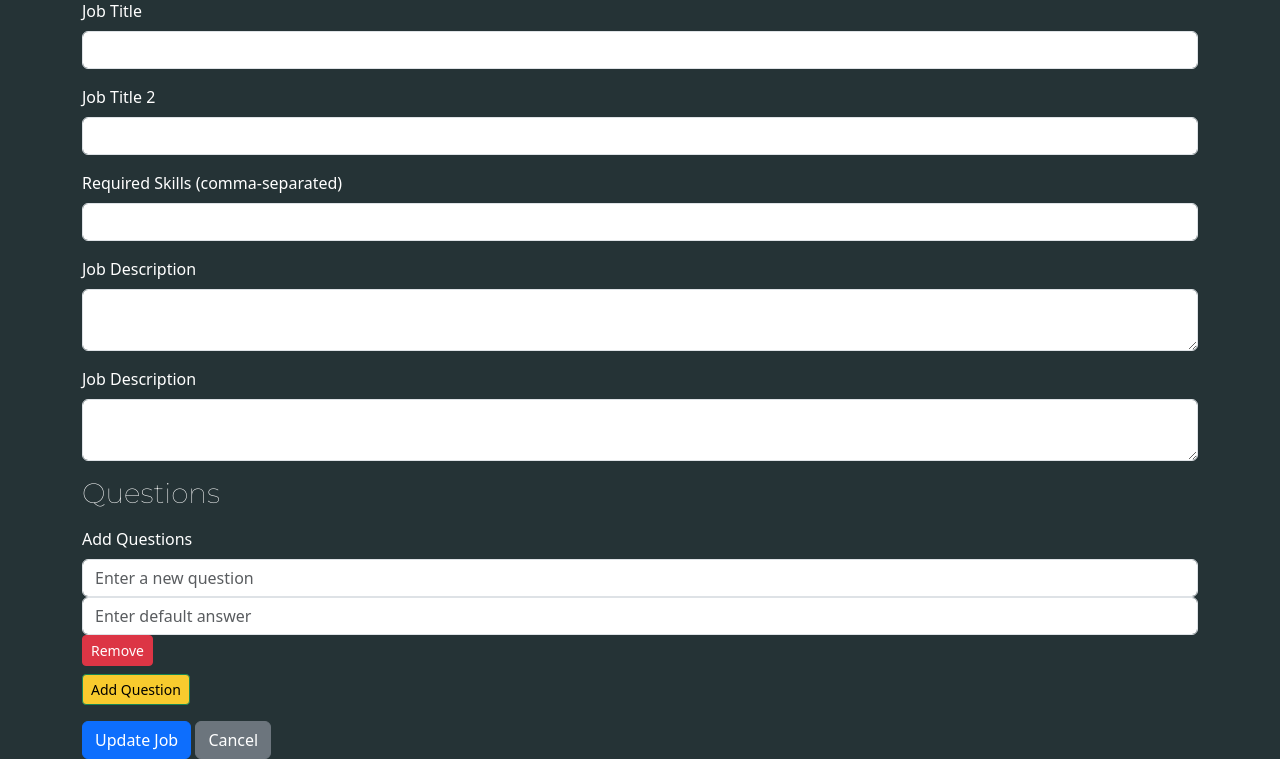
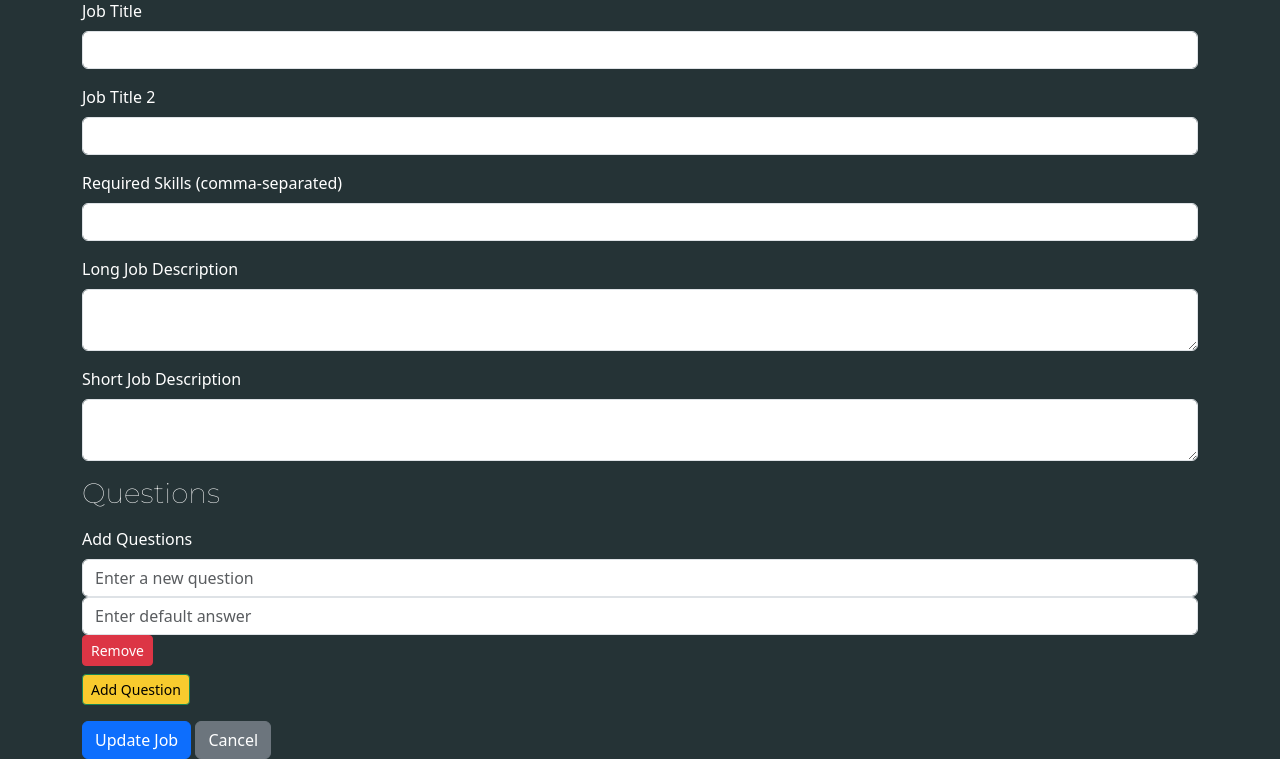
Before and after one commit to harshavardan423/INUKA, a Flask app: template app/templates/edit_job.html in a window 1280 px wide. Shown: the part 95-854 px from the top of the page. Run offline with Flask 3, Linux system fonts and the light colour scheme; the template is opened without the code that fills it, so the values that code supplies are empty; parts of the project's set-up code (start-up, migrations or seed data) failed here and were passed over.

Commit message:
env style_update

```diff
--- a/app/templates/create_job.html
+++ b/app/templates/create_job.html
@@ -46,7 +46,7 @@
 
             <!-- Job Description Textarea -->
             <div class="mb-3">
-                <label for="description" class="form-label">Job Description</label>
+                <label for="description" class="form-label">Long Job Description</label>
                 <textarea class="form-control" id="description" name="description" required wrap="soft"></textarea>
             </div>
 
--- a/app/templates/edit_job.html
+++ b/app/templates/edit_job.html
@@ -42,12 +42,12 @@
             </div>
 
             <div class="mb-3">
-                <label for="description" class="form-label">Job Description</label>
+                <label for="description" class="form-label">Long Job Description</label>
                 <textarea class="form-control" id="description" name="description" required>{{ job.description }}</textarea>
             </div>
 
             <div class="mb-3">
-                <label for="short_description" class="form-label">Job Description</label>
+                <label for="short_description" class="form-label">Short Job Description</label>
                 <textarea class="form-control" id="short_description" name="short_description" required>{{ job.short_description }}</textarea>
             </div>
 
```
Also changed, not shown: 1 other file.
